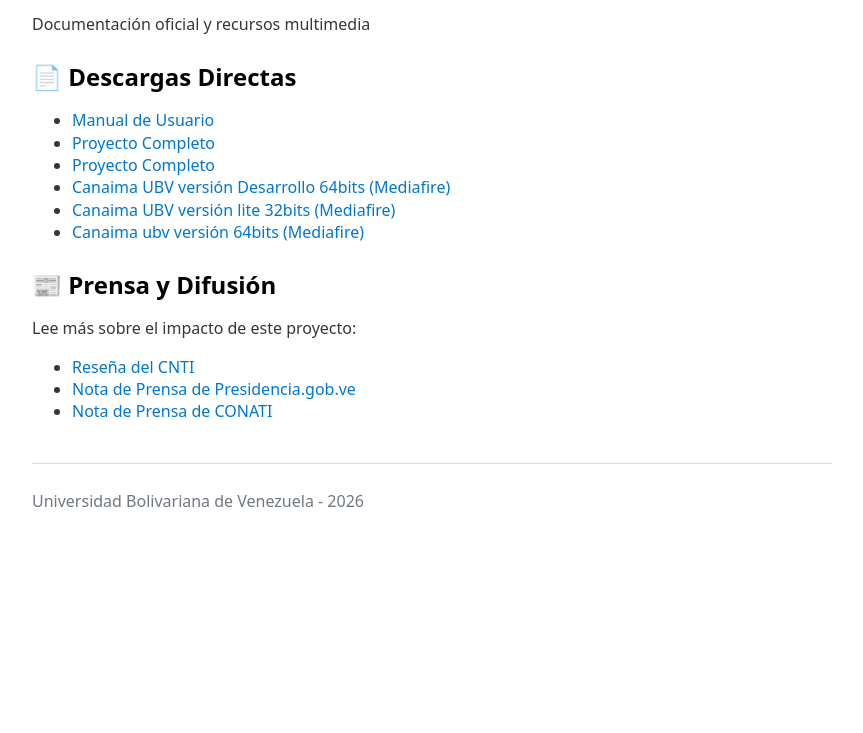
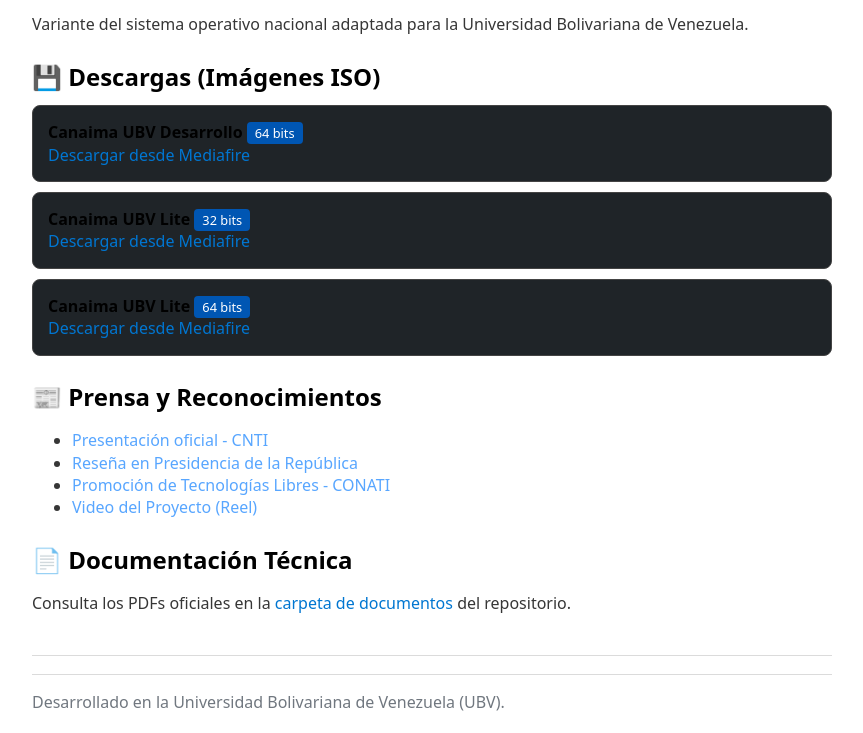
Before and after one commit to anton24j/proyecto-caniama-ubv, a plain HTML site: page index.html in a window 1280 px wide. Shown: the part 76-809 px from the top of the page, without its empty margins (208-1071 px from the left). Drawn offline with nearby package versions, Linux system fonts and the light colour scheme.

Commit message:
Landing page y enlaces de prensa actualizados

```diff
--- a/index.html
+++ b/index.html
@@ -3,42 +3,56 @@
 <head>
     <meta charset="UTF-8">
     <meta name="viewport" content="width=device-width, initial-scale=1.0">
-    <title>Canaima UBV - Proyecto</title>
+    <title>Canaima UBV - Tecnologías Libres</title>
     <link rel="stylesheet" href="https://cdn.jsdelivr.net/npm/water.css@2/out/water.css">
+    <style>
+        .download-card { border: 1px solid #444; padding: 15px; border-radius: 8px; margin-bottom: 10px; background: #1f2428; }
+        .badge { background: #0056b3; color: white; padding: 2px 8px; border-radius: 4px; font-size: 0.8em; }
+        .news-link { text-decoration: none; color: #58a6ff; }
+    </style>
 </head>
 <body>
     <header>
         <h1>🐧 Proyecto Canaima UBV</h1>
-        <p>Documentación oficial y recursos multimedia</p>
+        <p>Variante del sistema operativo nacional adaptada para la Universidad Bolivariana de Venezuela.</p>
     </header>
 
     <main>
         <section>
-            <h2>📄 Descargas Directas</h2>
+            <h2>💾 Descargas (Imágenes ISO)</h2>
+            <div class="download-card">
+                <strong>Canaima UBV Desarrollo</strong> <span class="badge">64 bits</span><br>
+                <a href="https://www.mediafire.com/file/0r7i3iga9arizct/canaimaubv-de.iso/file">Descargar desde Mediafire</a>
+            </div>
+            <div class="download-card">
+                <strong>Canaima UBV Lite</strong> <span class="badge">32 bits</span><br>
+                <a href="https://www.mediafire.com/file/izlvpjollw60y4c/canaimaubv-li32.iso/file">Descargar desde Mediafire</a>
+            </div>
+            <div class="download-card">
+                <strong>Canaima UBV Lite</strong> <span class="badge">64 bits</span><br>
+                <a href="https://www.mediafire.com/file/yqncr2d0lgfse9z/canaimaubv-li64.iso/file">Descargar desde Mediafire</a>
+            </div>
+        </section>
+
+        <section>
+            <h2>📰 Prensa y Reconocimientos</h2>
             <ul>
-                <li><a href="documentos/Manual_de_Canaima_UBV.pdf" target="_blank">Manual de Usuario</a></li>
-                <li><a href="documentos/Artículo_Científico_de_Canaima_UBV.pdf" target="_blank">Proyecto Completo</a></li>
-                <li><a href="documentos/Proyecto_Canaima_UBV.pdf" target="_blank">Proyecto Completo</a></li>
-
-                <li><a href="https://www.mediafire.com/file/0r7i3iga9arizct/canaimaubv-de.iso/file">Canaima UBV versión Desarrollo 64bits (Mediafire)</a></li>
-                <li><a href="https://www.mediafire.com/file/izlvpjollw60y4c/canaimaubv-li32.iso/file">Canaima UBV versión lite 32bits (Mediafire)</a></li>
-                <li><a href="https://www.mediafire.com/file/yqncr2d0lgfse9z/canaimaubv-li64.iso/file">Canaima ubv versión 64bits (Mediafire)</a></li>
-
+                <li><a class="news-link" href="https://cnti.gob.ve/ubv-presenta-la-nueva-variante-del-sistema-operativo-canaima-gnu-linux-canaima-ubv/">Presentación oficial - CNTI</a></li>
+                <li><a class="news-link" href="https://presidencia.gob.ve/Site/Web/Principal/paginas/classMostrarEvento3.php?id_evento=25455">Reseña en Presidencia de la República</a></li>
+                <li><a class="news-link" href="https://www.conati.gob.ve/index.php/2023/10/11/desarrollan-sistema-operativo-canaima-ubv-para-promover-uso-de-tecnologias-libres/">Promoción de Tecnologías Libres - CONATI</a></li>
+                <li><a class="news-link" href="https://www.instagram.com/reel/Cz36-CbMRGM/">Video del Proyecto (Reel)</a></li>
             </ul>
         </section>
+
         <section>
-            <h2>📰 Prensa y Difusión</h2>
-            <p>Lee más sobre el impacto de este proyecto:</p>
-            <ul>
-                <li><a href="https://cnti.gob.ve/ubv-presenta-la-nueva-variante-del-sistema-operativo-canaima-gnu-linux-canaima-ubv/">Reseña del CNTI</a></li>
-                <li><a href="https://presidencia.gob.ve/Site/Web/Principal/paginas/classMostrarEvento3.php?id_evento=25455">Nota de Prensa de Presidencia.gob.ve</a></li>
-                <li><a href="https://www.conati.gob.ve/index.php/2023/10/11/desarrollan-sistema-operativo-canaima-ubv-para-promover-uso-de-tecnologias-libres/">Nota de Prensa de CONATI</a></li>
-            </ul>
+            <h2>📄 Documentación Técnica</h2>
+            <p>Consulta los PDFs oficiales en la <a href="https://github.com/anton24j/proyecto-caniama-ubv/tree/main/documentos">carpeta de documentos</a> del repositorio.</p>
         </section>
     </main>
 
     <footer>
-        <p>Universidad Bolivariana de Venezuela - 2026</p>
+        <hr>
+        <p>Desarrollado en la Universidad Bolivariana de Venezuela (UBV).</p>
     </footer>
 </body>
 </html>
```
Also changed, not shown: 1 other file.
